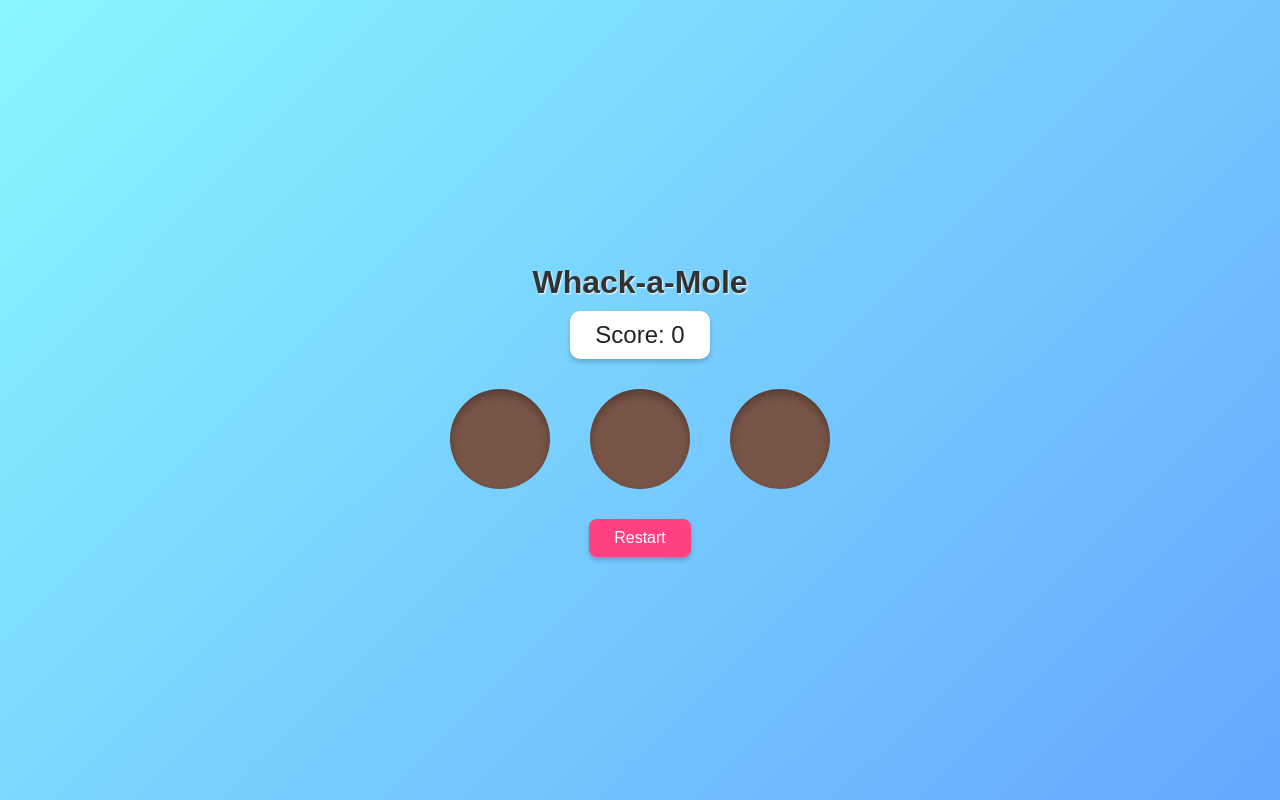
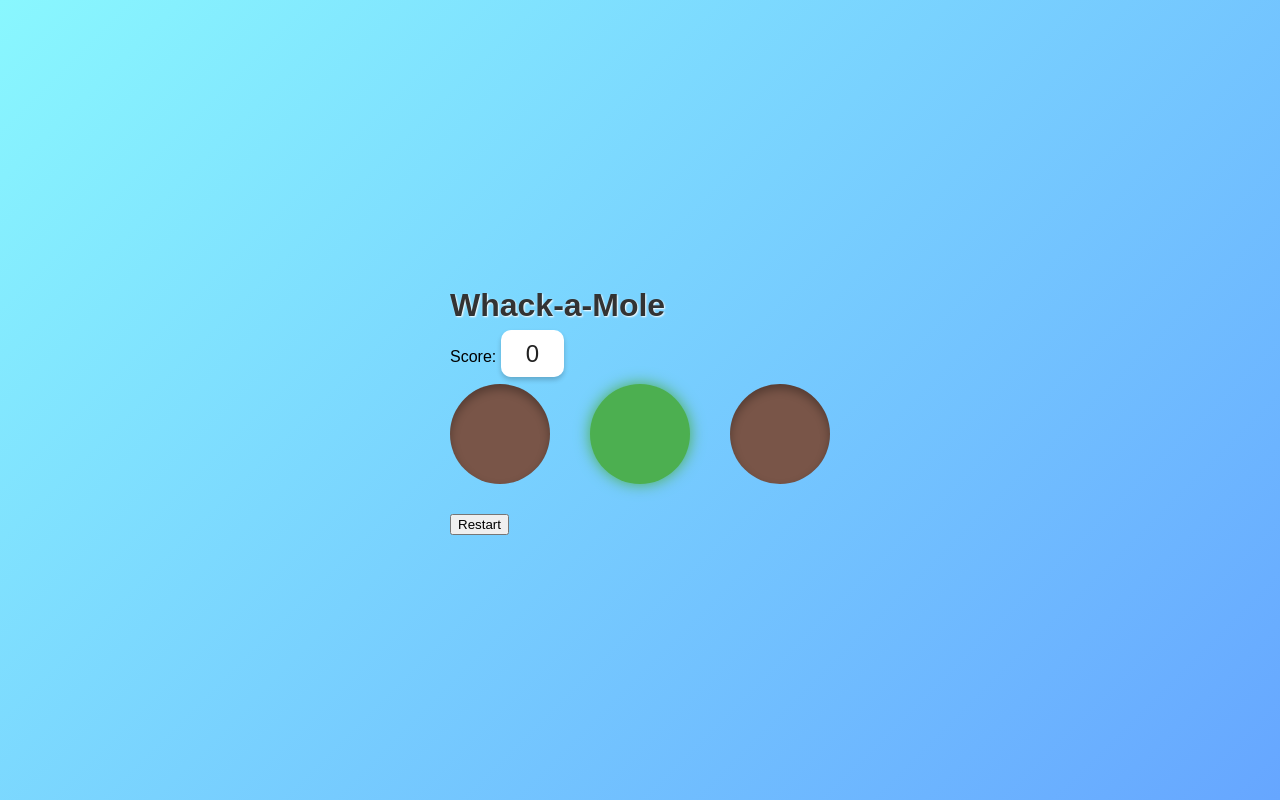
Before and after one commit to singamshettys134-dev/-Whack-a-Mole, a plain HTML site: page asignment/index.html in a window 1280 px wide. Drawn offline with Linux system fonts and the light colour scheme.

Commit message:
Update index.html

```diff
--- a/asignment/index.html
+++ b/asignment/index.html
@@ -7,17 +7,20 @@
   <link rel="stylesheet" href="style.css">
 </head>
 <body>
+  <div class="game-container">
+    <h1>Whack-a-Mole</h1>
+    <p>Score: <span id="score">0</span></p>
+    <p id="message"></p>
 
-  <h1>Whack-a-Mole</h1>
-  <div id="score">Score: 0</div>
+    <div class="game-board">
+      <div class="mole"></div>
+      <div class="mole"></div>
+      <div class="mole"></div>
+    </div>
 
-  <div class="game-board">
-    <button class="mole"></button>
-    <button class="mole"></button>
-    <button class="mole"></button>
+    <button id="restart">Restart</button>
   </div>
 
-  <button class="restart-btn">Restart</button>
-
+  <script src="script.js"></script>
 </body>
 </html>
```
